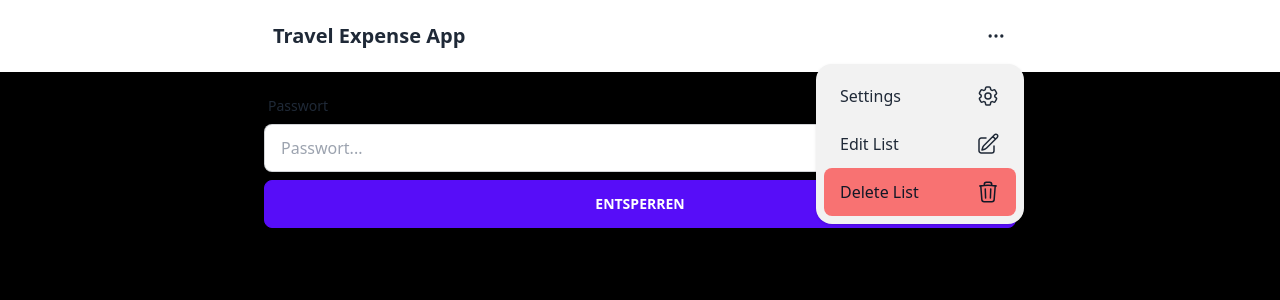
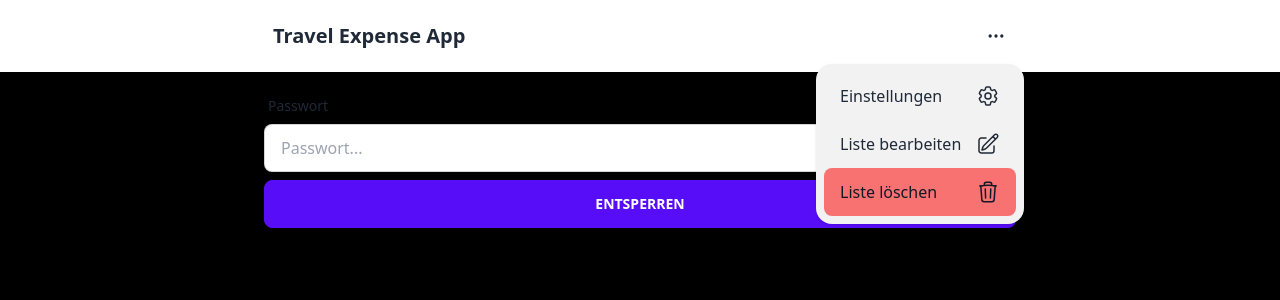
Before and after one commit to Fabianofski/travel-expense-app, a SvelteKit app: page /list/1 in a window 1280 px wide. Both pictures are taken after a click on the label 996 px from the left and 36 px from the top of the page. Shown: the top 300 px of the page. Built offline with nearby package versions, Linux system fonts and the light colour scheme; no server answers.

Commit message:
Refactored project file structure

```diff
--- a/src/routes/listHamburger.svelte
+++ b/src/routes/list/[id]/components/listHamburger.svelte
@@ -17,7 +17,7 @@
 		<ul tabindex="-1" class="dropdown-content menu p-2 shadow bg-base-200 rounded-box w-52">
 			<li>
 				<div class="flex justify-between">
-					Settings
+					Einstellungen
 					<svg
 						xmlns="http://www.w3.org/2000/svg"
 						fill="none"
@@ -41,7 +41,7 @@
 			</li>
 			<li>
 				<div class="flex justify-between">
-					Edit List
+					Liste bearbeiten
 					<svg
 						xmlns="http://www.w3.org/2000/svg"
 						fill="none"
@@ -60,7 +60,7 @@
 			</li>
 			<li>
 				<div class="flex justify-between bg-error text-gray-900">
-					Delete List
+					Liste löschen
 					<svg
 						xmlns="http://www.w3.org/2000/svg"
 						fill="none"
--- a/src/routes/list/[id]/profile.svelte
+++ b/src/routes/list/[id]/components/profile.svelte
@@ -1,5 +1,5 @@
 <script lang="ts">
-	import { capitalizeFirstLetter, wordToHexColor } from './utils';
+	import { capitalizeFirstLetter, wordToHexColor } from '../utils';
 
 	export let url: string;
 	export let name: string;
--- a/src/routes/list/[id]/addExpenseModal.svelte
+++ b/src/routes/list/[id]/modals/addExpenseModal.svelte
@@ -1,7 +1,7 @@
 <script lang="ts">
-	import type { Expense } from '../../../models/expense';
-	import { expensesStore } from './store';
-	import { capitalizeFirstLetter } from './utils';
+	import type { Expense } from '../../../../models/expense';
+	import { expensesStore } from '../store';
+	import { capitalizeFirstLetter } from '../utils';
 
 	export let id: string;
 
--- a/src/routes/list/[id]/typeExpenseList.svelte
+++ b/src/routes/list/[id]/tables/typeExpenseList.svelte
@@ -1,6 +1,6 @@
 <script lang="ts">
-	import type { Expense } from '../../../models/expense';
-	import { expensesStore } from './store';
+	import type { Expense } from '../../../../models/expense';
+	import { expensesStore } from '../store';
 
 	type ExpensesByType = {
 		[key: string]: {
--- a/src/routes/navBar.svelte
+++ b/src/routes/navBar.svelte
@@ -1,7 +1,7 @@
 <script lang="ts">
 	import { titleStore } from './list/[id]/store';
 	import { page } from '$app/stores';
-	import ListHamburger from './listHamburger.svelte';
+	import ListHamburger from './list/[id]/components/listHamburger.svelte';
 
 	let title = 'Travel Expense App';
 	titleStore.subscribe((value) => {
```
Also changed, not shown: src/routes/list/[id]/+page.svelte (+4 -4 lines), src/routes/list/[id]/tables/cashFlow.svelte (renamed from src/routes/list/[id]/cashFlow.svelte, +4 -4 lines), src/routes/list/[id]/tables/expenseList.svelte (renamed from src/routes/list/[id]/expenseList.svelte, +5 -5 lines), src/routes/list/[id]/tables/personExpenseList.svelte (renamed from src/routes/list/[id]/personExpenseList.svelte, +4 -4 lines).
